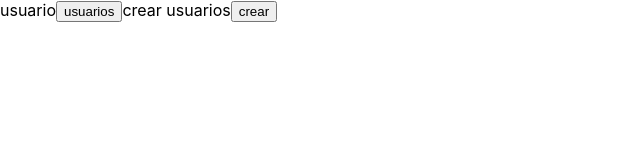
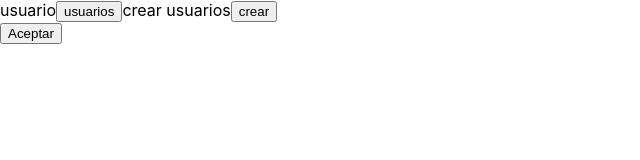
Before and after one commit to Hachiman999/tv_proyecto_videoInteractivo, a React (Create React App) app in the folder tvfrontv2/: page / in a window 1280 px wide. Shown: the top 160 px of the page, without its empty margins (0-640 px from the left). Built offline with nearby package versions, Linux system fonts and the light colour scheme.

Commit message:
:dolphin:
dkjlsdflsdfk

```diff
--- a/tvfrontv2/src/components/index.js
+++ b/tvfrontv2/src/components/index.js
@@ -4,12 +4,25 @@ class App extends Component{
 
 constructor(props){
     super(props)
-    this.state={num :0}
+    this.state={tiempo :0, video:1}
     this.metodoq = this.metodoq.bind(this);
     this.metodox = this.metodox.bind(this);
 }
 
+componentDidMount() {
+      // VARIABLES VIDEO 1
+        var btn1 = document.createElement("BUTTON");
+        btn1.id = "boton1"
+        btn1.appendChild(document.createTextNode("Aceptar"))
 
+        var btn2 = document.createElement("BUTTON");
+        btn2.id = "boton2"
+        btn2.appendChild(document.createTextNode("rechazar"))
+
+
+        this.mount.appendChild(btn1)
+
+}
 
     metodoq(){
        this.props.history.push('/us');
@@ -33,7 +46,13 @@ constructor(props){
              >
                  crear
              </button>
-
+             <div
+          style={{ width: "100vw", height: "50.1vw" }}
+          id="boardCanvas"
+          ref={(mount) => {
+            this.mount = mount;
+          }}
+        />
             </div>
         );
     }
```
Also changed, not shown: 1 other file (tests, documents, lock files or other folders).
